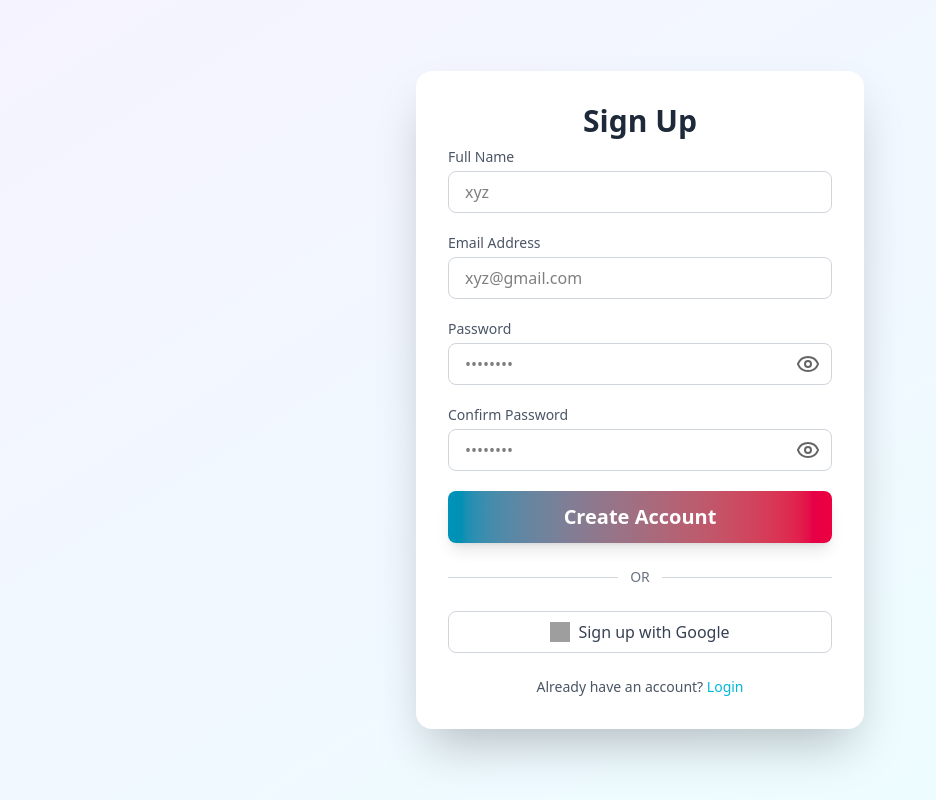
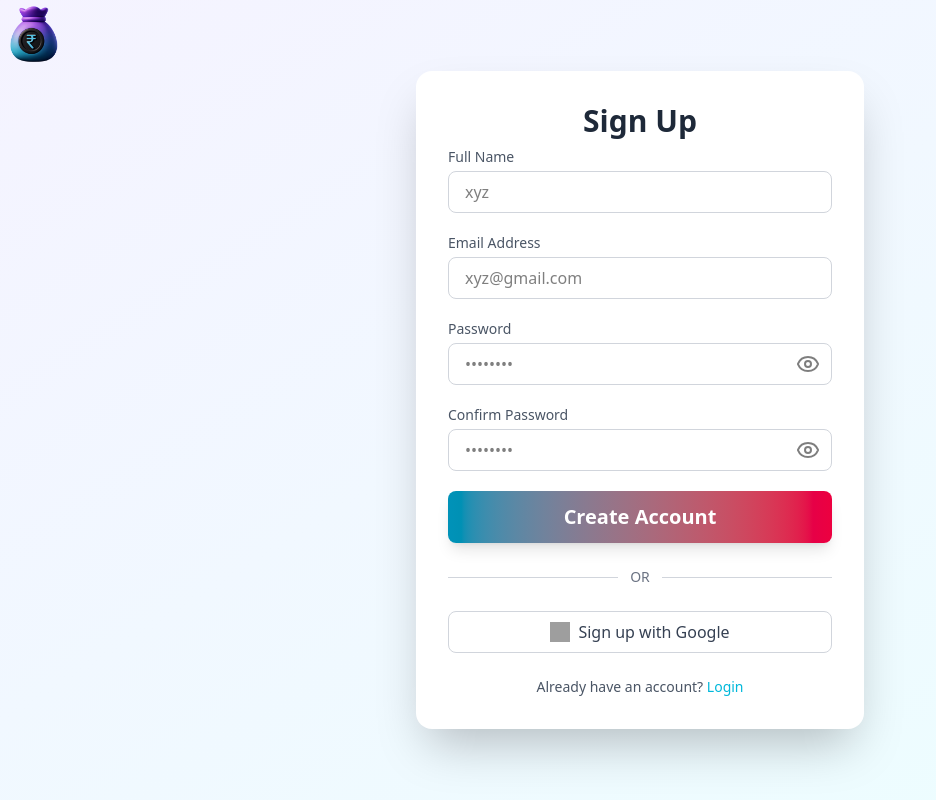
Before and after one commit to ravikanttarare95/pocket-pilot, a React (Vite) app in the folder client/: page /sign-up in a window 1280 px wide. Shown: the whole page, without its empty margins (0-936 px from the left). Built offline with nearby package versions, Linux system fonts and the light colour scheme; grey boxes are pictures that could not be loaded; a web font is replaced by a local one.

Commit message:
Navigation Logo to home in Signup, Login

```diff
--- a/client/src/components/AosInitializer.jsx
+++ b/client/src/components/AosInitializer.jsx
@@ -10,7 +10,8 @@ const AosInitializer = () => {
       mirror: true,
       offset: 120,
     });
-  }, []);  AOS.refreshHard();
+  }, []);
+  AOS.refreshHard();
   return null;
 };
 
--- a/client/src/components/PasswordInput.jsx
+++ b/client/src/components/PasswordInput.jsx
@@ -12,7 +12,7 @@ function PasswordInput({ id, placeholder }) {
         className="w-full px-4 py-2 border border-gray-300 rounded-lg focus:ring-2 focus:ring-violet-400  outline-none"
       />
 
-      <div className="absolute right-0 top-1/2 -translate-1/2 cursor-pointer w-fit opacity-60 hover:opacity-100 transition-opacity duration-300">
+      <div className="absolute right-0 top-1/2 -translate-1/2 cursor-pointer w-fit opacity-50 hover:opacity-80 transition-opacity duration-300">
         <div>
           {isPasswordVisible ? (
             <EyeOff
--- a/client/src/views/Login.jsx
+++ b/client/src/views/Login.jsx
@@ -3,10 +3,15 @@ import Button from "./../components/Button";
 import Input from "./../components/Input";
 import PasswordInput from "./../components/PasswordInput";
 import Label from "./../components/Label";
+import Logo from "./../../public/wallet-logo.png";
+import { Link } from "react-router";
 
 const Login = () => {
   return (
     <div className="flex items-center justify-center min-h-screen p-6">
+      <Link to="/">
+        <img src={Logo} alt="" className="w-17 fixed top-0 left-0" />
+      </Link>
       <div className="w-full max-w-md bg-white shadow-2xl rounded-2xl p-8">
         <h1 className="text-3xl font-bold text-center text-gray-800 mb-10">
           Login
--- a/client/src/views/SignUp.jsx
+++ b/client/src/views/SignUp.jsx
@@ -3,10 +3,16 @@ import Input from "./../components/Input";
 import Button from "./../components/Button";
 import PasswordInput from "./../components/PasswordInput";
 import Label from "./../components/Label";
+import Logo from "./../../public/wallet-logo.png";
+import { Link } from "react-router";
 
 const Signup = () => {
   return (
     <div className="flex items-center justify-center min-h-screen p-6">
+      {" "}
+      <Link to="/">
+        <img src={Logo} alt="" className="w-17 fixed top-0 left-0" />
+      </Link>
       <div className="w-full max-w-md bg-white shadow-2xl rounded-2xl p-8">
         <h1 className="text-3xl font-bold text-center text-gray-800 mb-2">
           Sign Up
@@ -30,7 +36,7 @@ const Signup = () => {
 
           <div>
             <Label htmlFor="confirmPassword" labelTitle="Confirm Password" />
-            <PasswordInput id="password" placeholder="••••••••" />
+            <PasswordInput id="confirmPassword" placeholder="••••••••" />
           </div>
 
           <Button
```
Also changed, not shown: client/src/assets/pocket-pilot-logo (1).png (deleted), client/src/assets/wallet-logo.png (deleted).
